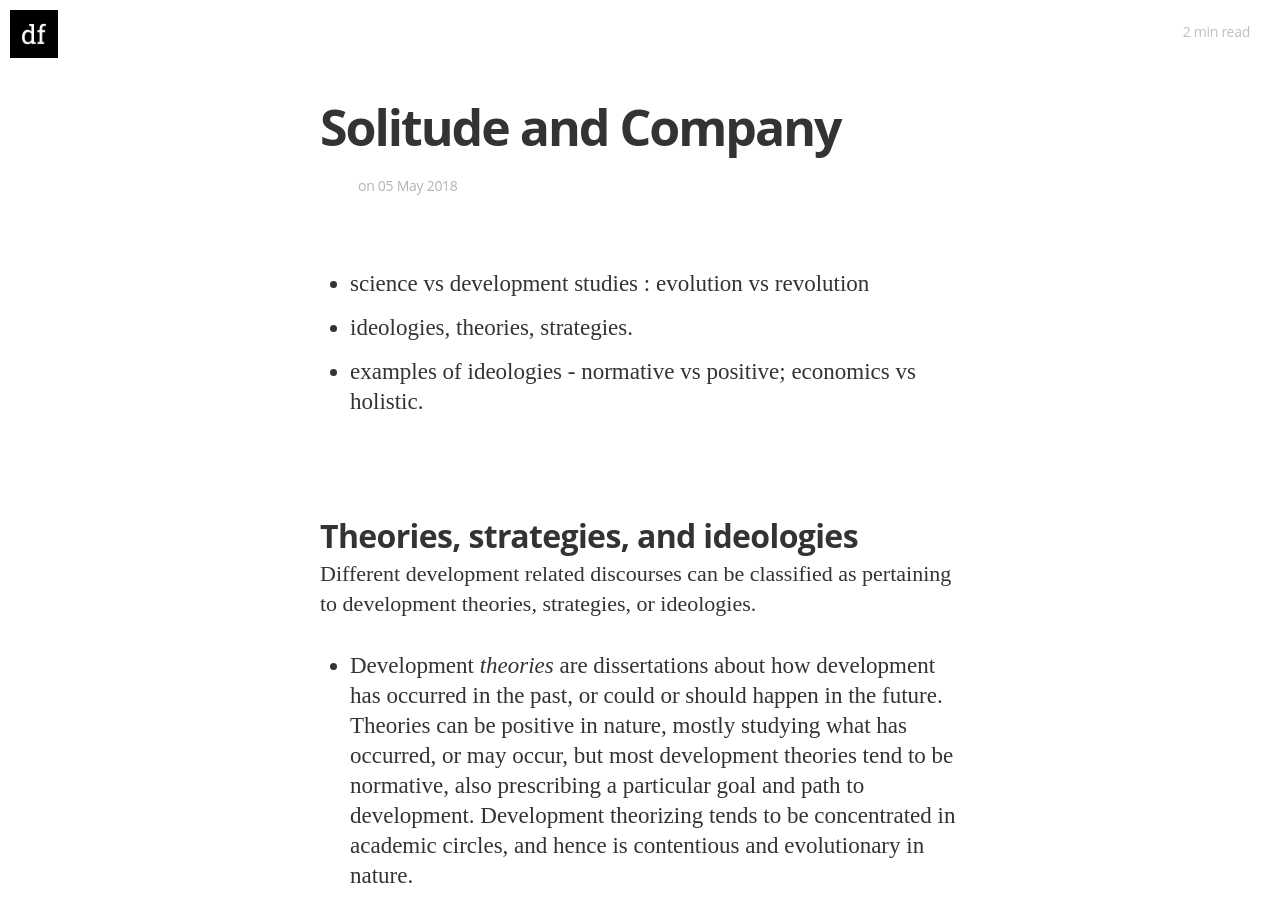
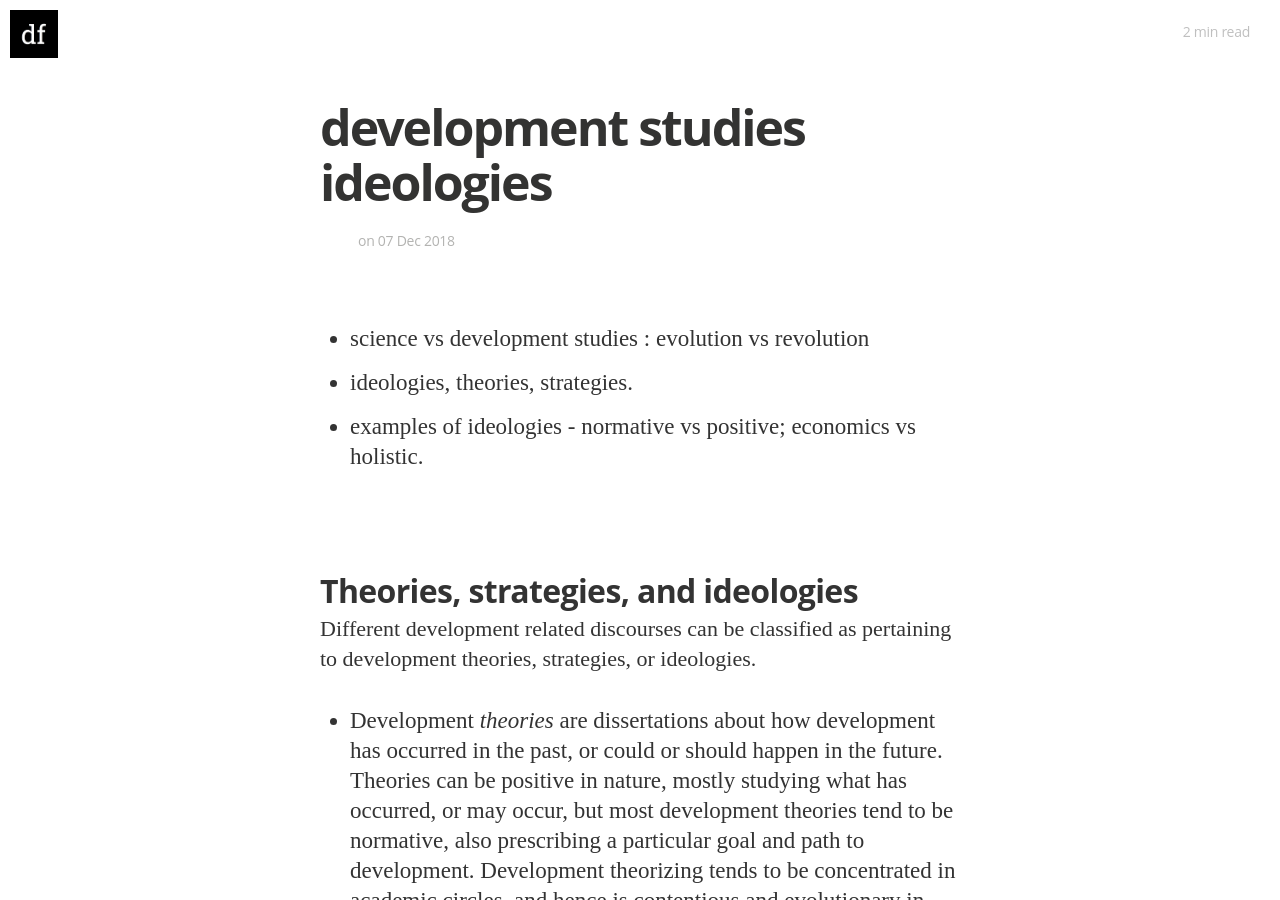
Before and after one commit to callpraths/callpraths.github.io, a Jekyll site: the page built from _posts/2018-12-07-tidbits-development-paradigms-vs-science.markdown, in a window 1280 px wide and 900 px high. Built offline with Jekyll 4.4.1, drawn with Linux system fonts in a browser that asks for light colours; nearby versions of some CDN libraries; some web fonts are replaced; some of the changed text lies outside the part shown.

Commit message:
Fix tidbit metadata

```diff
--- a/_posts/2018-12-07-tidbits-development-paradigms-vs-science.markdown
+++ b/_posts/2018-12-07-tidbits-development-paradigms-vs-science.markdown
@@ -1,7 +1,7 @@
 ---
 layout: post
-title:  "Solitude and Company"
-date:   2018-05-05 18:30:42 +0000
+title:  "development studies ideologies"
+date:   2018-12-07
 categories: tidbits development_studies
 ---
 
```
